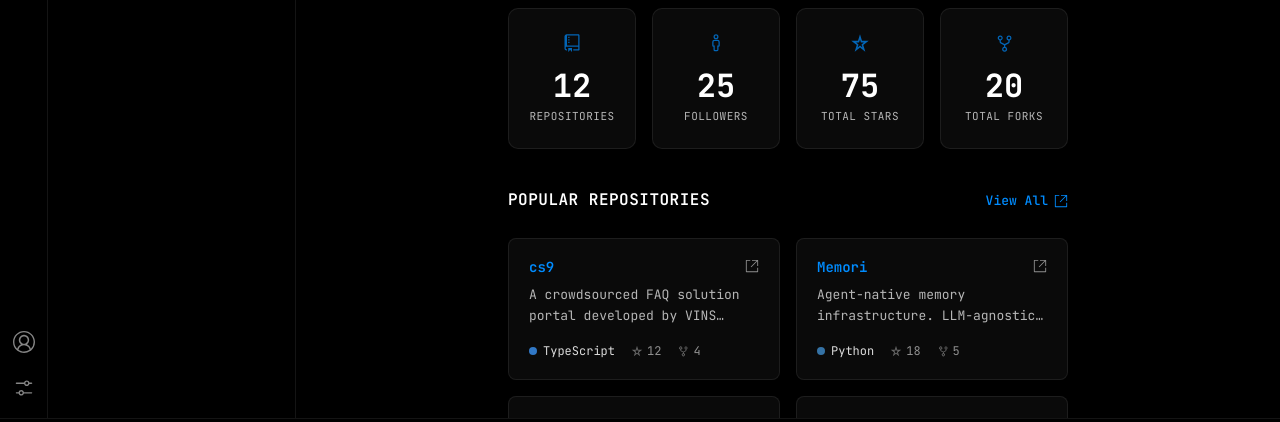
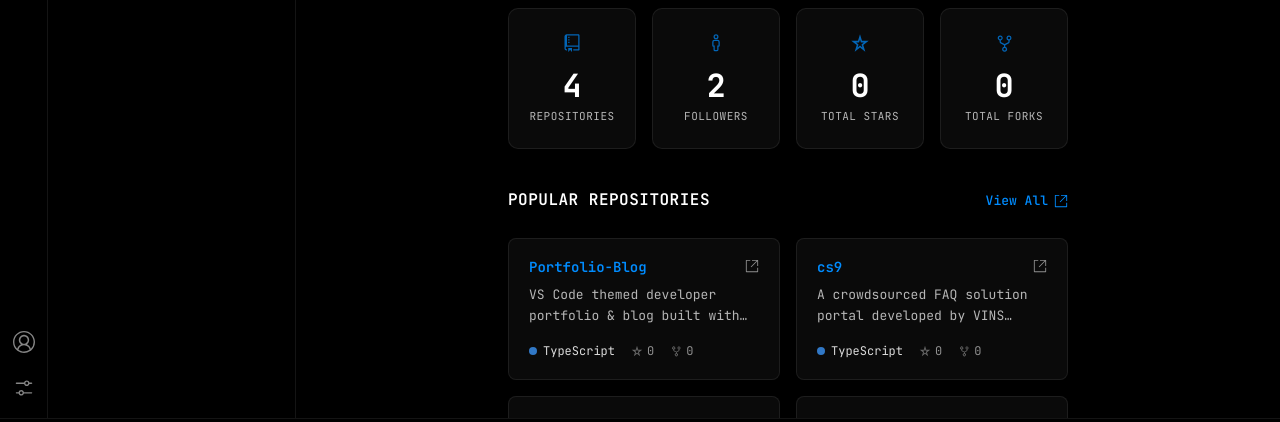
Before and after one commit to anshvarshney1502/Portfolio-Blog, a Next.js app: page /github in a window 1280 px wide. Shown: the part 358-780 px from the top of the page. Built offline with nearby package versions, Linux system fonts and the light colour scheme; no server answers.

Commit message:
feat: refresh GitHub page with live user profile, 4 public repos, and 60s live revalidation

```diff
--- a/app/github/page.tsx
+++ b/app/github/page.tsx
@@ -12,70 +12,59 @@ export const metadata: Metadata = {
   title: 'GitHub',
 };
 
-export const revalidate = 3600; // Cache for 1 hour for instant page loads
+export const revalidate = 60; // Refresh live data every 60 seconds
 
 const FALLBACK_USER: User = {
   login: 'anshvarshney1502',
-  avatar_url: 'https://github.com/anshvarshney1502.png',
-  public_repos: 12,
-  followers: 25,
+  avatar_url: 'https://avatars.githubusercontent.com/u/269888487?v=4',
+  public_repos: 4,
+  followers: 2,
 };
 
 const FALLBACK_REPOS: Repo[] = [
   {
-    id: 1,
+    id: 1308316279,
+    name: 'Portfolio-Blog',
+    html_url: 'https://github.com/anshvarshney1502/Portfolio-Blog',
+    description: 'VS Code themed developer portfolio & blog built with Next.js and CSS Modules.',
+    stargazers_count: 0,
+    forks: 0,
+    language: 'TypeScript',
+    watchers: 0,
+    homepage: 'https://github.com/anshvarshney1502/Portfolio-Blog',
+  },
+  {
+    id: 1302854378,
     name: 'cs9',
     html_url: 'https://github.com/anshvarshney1502/cs9',
     description: 'A crowdsourced FAQ solution portal developed by VINS interns of VLED, IIT Ropar - Summer 2026.',
-    stargazers_count: 12,
-    forks: 4,
+    stargazers_count: 0,
+    forks: 0,
     language: 'TypeScript',
-    watchers: 12,
+    watchers: 0,
     homepage: 'https://github.com/anshvarshney1502/cs9',
   },
   {
-    id: 2,
+    id: 1302853765,
     name: 'Memori',
     html_url: 'https://github.com/anshvarshney1502/Memori',
     description: 'Agent-native memory infrastructure. LLM-agnostic layer turning agent execution into structured persistent state.',
-    stargazers_count: 18,
-    forks: 5,
+    stargazers_count: 0,
+    forks: 0,
     language: 'Python',
-    watchers: 18,
-    homepage: 'https://github.com/anshvarshney1502/Memori',
+    watchers: 0,
+    homepage: 'https://memorilabs.ai',
   },
   {
-    id: 3,
-    name: 'Blogsite',
-    html_url: 'https://github.com/anshvarshney1502/Blogsite',
-    description: 'Technical blogging platform built with Next.js & TypeScript, deployed on Vercel.',
-    stargazers_count: 8,
-    forks: 2,
-    language: 'TypeScript',
-    watchers: 8,
-    homepage: 'https://github.com/anshvarshney1502/Blogsite',
-  },
-  {
-    id: 4,
+    id: 1302852840,
     name: 'PYBE',
     html_url: 'https://github.com/anshvarshney1502/PYBE',
-    description: 'Scenario-driven Python learning prototype designed for interactive coding practice.',
-    stargazers_count: 15,
-    forks: 3,
-    language: 'Python',
-    watchers: 15,
+    description: 'PyBe is a scenario-driven Python learning prototype built for interactive coding practice.',
+    stargazers_count: 0,
+    forks: 0,
+    language: 'JavaScript',
+    watchers: 0,
     homepage: 'https://github.com/anshvarshney1502/PYBE',
-  },
-  {
-    id: 5,
-    name: 'Portfolio-Blog',
-    html_url: 'https://github.com/anshvarshney1502/Portfolio-Blog',
-    description: 'VS Code themed developer portfolio & blog built with Next.js and CSS Modules.',
-    stargazers_count: 22,
-    forks: 6,
-    language: 'TypeScript',
-    watchers: 22,
-    homepage: 'https://github.com/anshvarshney1502/Portfolio-Blog',
   },
 ];
 
@@ -86,18 +75,18 @@ async function getGithubData() {
 
   try {
     const controller = new AbortController();
-    const timeoutId = setTimeout(() => controller.abort(), 3000); // 3-second strict timeout
+    const timeoutId = setTimeout(() => controller.abort(), 4000);
 
     const [userRes, repoRes] = await Promise.all([
       fetch(`https://api.github.com/users/${username}`, {
         headers,
         signal: controller.signal,
-        next: { revalidate: 3600 },
+        next: { revalidate: 60 },
       }),
-      fetch(`https://api.github.com/users/${username}/repos?sort=pushed&per_page=6`, {
+      fetch(`https://api.github.com/users/${username}/repos?sort=pushed&per_page=10`, {
         headers,
         signal: controller.signal,
-        next: { revalidate: 3600 },
+        next: { revalidate: 60 },
       }),
     ]);
 
@@ -109,7 +98,7 @@ async function getGithubData() {
       return { user, repos };
     }
   } catch (err) {
-    console.warn('GitHub API fetch timed out or failed, using instant fallback data:', err);
+    console.warn('GitHub API live fetch fallback used:', err);
   }
 
   return { user: FALLBACK_USER, repos: FALLBACK_REPOS };
@@ -126,7 +115,7 @@ export default async function GithubPage() {
         <header className={styles.header}>
           <div className={styles.profile}>
             <Image
-              src={user.avatar_url || 'https://github.com/anshvarshney1502.png'}
+              src={user.avatar_url || 'https://avatars.githubusercontent.com/u/269888487?v=4'}
               className={styles.avatar}
               alt={username}
               width={80}
@@ -177,7 +166,7 @@ export default async function GithubPage() {
               <VscRepo size={20} />
             </div>
             <div className={styles.statInfo}>
-              <span className={styles.statValue}>{user.public_repos ?? 12}</span>
+              <span className={styles.statValue}>{user.public_repos ?? 4}</span>
               <span className={styles.statLabel}>Repositories</span>
             </div>
           </div>
@@ -187,7 +176,7 @@ export default async function GithubPage() {
               <VscPerson size={20} />
             </div>
             <div className={styles.statInfo}>
-              <span className={styles.statValue}>{user.followers ?? 25}</span>
+              <span className={styles.statValue}>{user.followers ?? 2}</span>
               <span className={styles.statLabel}>Followers</span>
             </div>
           </div>
```
